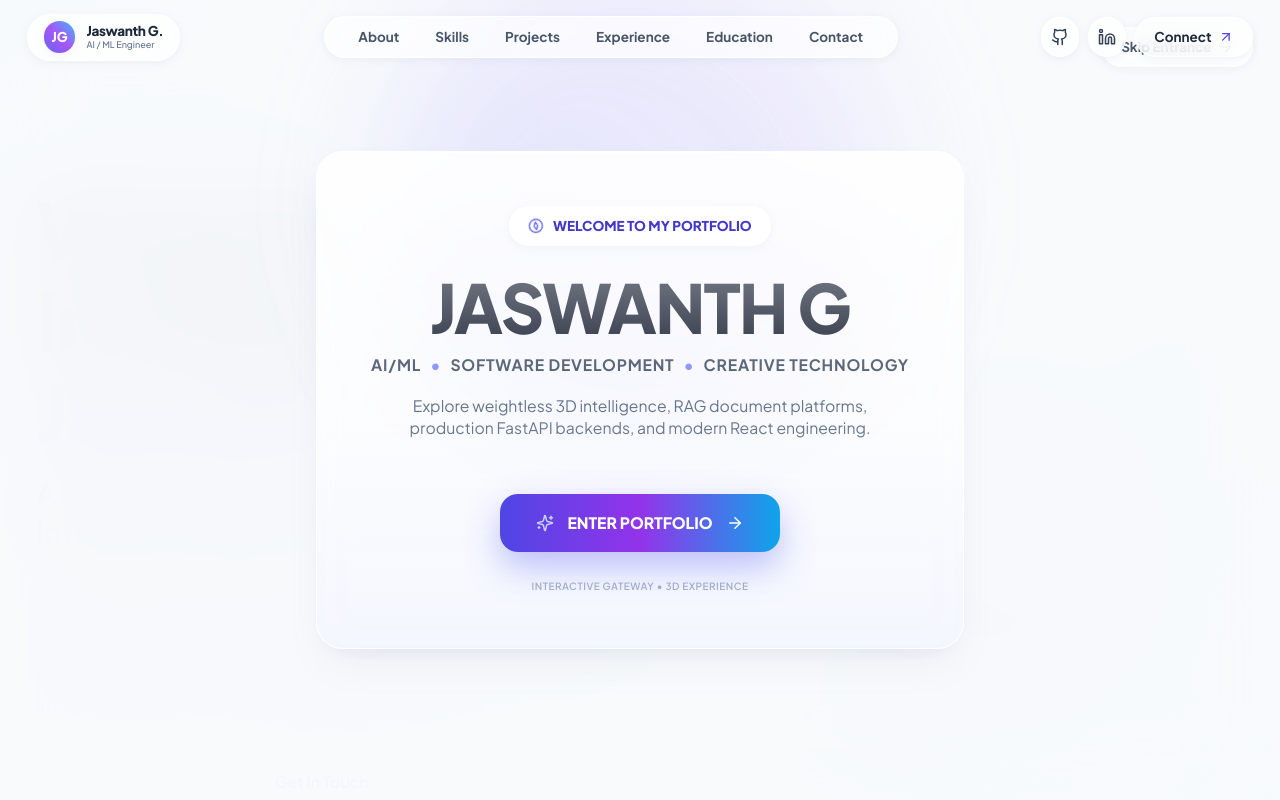
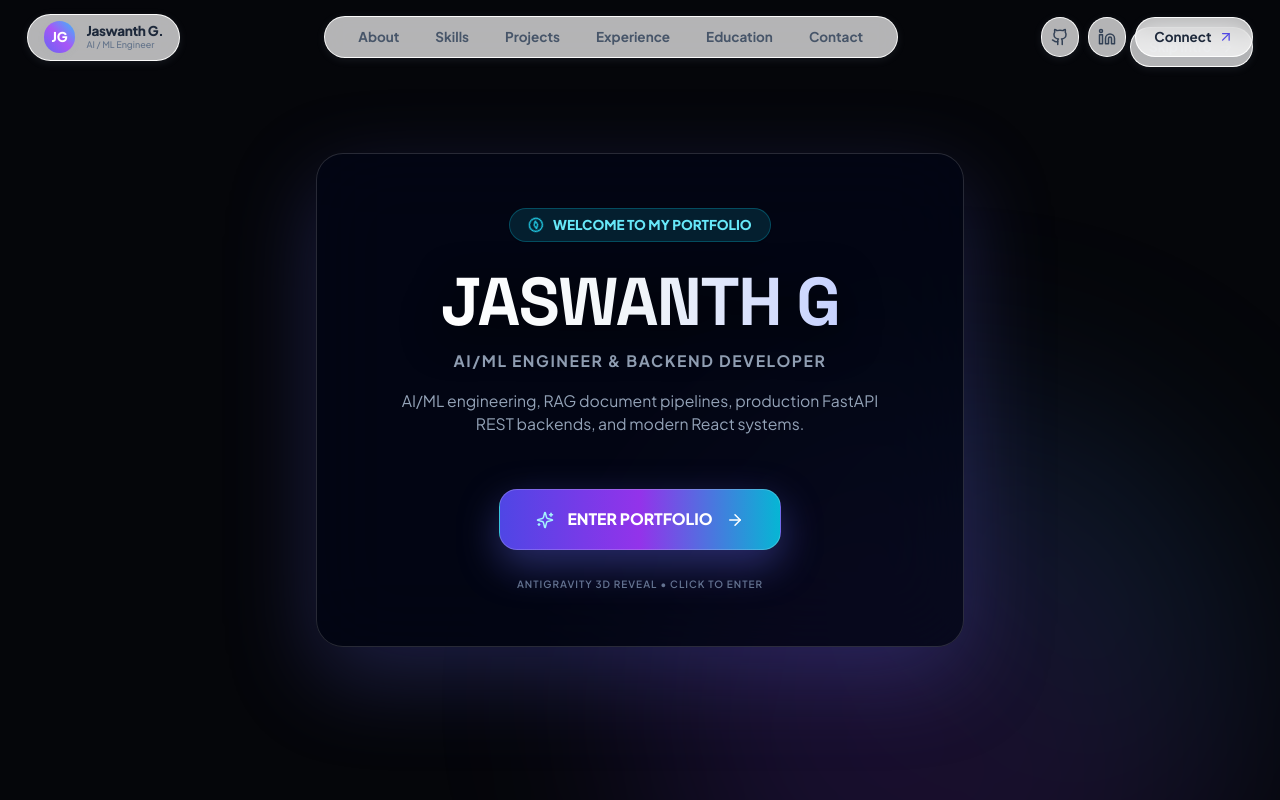
Before and after one commit to JaswanthG-10/Jaswanth-portfolio, a React (Vite) app: page / in a window 1280 px wide. Shown: the top 800 px of the page. Built offline with nearby package versions, Linux system fonts and the light colour scheme.

Commit message:
feat: Awwwards studio-quality 3D entry gate with kinetic typography and rolling physics

```diff
--- a/src/components/WelcomeGateway.jsx
+++ b/src/components/WelcomeGateway.jsx
@@ -1,47 +1,72 @@
-import React, { useState } from 'react';
+import React, { useState, useEffect, useRef } from 'react';
 import { motion, AnimatePresence } from 'framer-motion';
-import { Sparkles, ArrowRight, Compass, Layers, Cpu } from 'lucide-react';
+import { Sparkles, ArrowRight, Compass, ShieldCheck } from 'lucide-react';
 import confetti from 'canvas-confetti';
 import { useDeviceCapabilities } from '../hooks/useDeviceCapabilities';
 
 export const WelcomeGateway = ({ onEnter }) => {
   const [isTransitioning, setIsTransitioning] = useState(false);
-  const [isPressed, setIsPressed] = useState(false);
+  const [isRolling, setIsRolling] = useState(false);
+  const [mousePos, setMousePos] = useState({ x: 0, y: 0 });
+  const containerRef = useRef(null);
+
   const { isTouch, tier, prefersReducedMotion } = useDeviceCapabilities();
 
+  // Mouse Parallax & Magnetic Hover calculation
+  const handleMouseMove = (e) => {
+    if (isTouch || prefersReducedMotion) return;
+    const { clientX, clientY } = e;
+    const { innerWidth, innerHeight } = window;
+    const x = (clientX - innerWidth / 2) / (innerWidth / 2);
+    const y = (clientY - innerHeight / 2) / (innerHeight / 2);
+    setMousePos({ x, y });
+  };
+
   const handleEnterClick = () => {
-    if (isTransitioning) return;
-    setIsPressed(true);
+    if (isTransitioning || isRolling) return;
+    setIsRolling(true);
 
-    // Particle burst celebration
+    // Particle acceleration burst
     try {
       confetti({
-        particleCount: isTouch ? 30 : 60,
-        spread: 70,
+        particleCount: isTouch ? 35 : 75,
+        spread: 80,
         origin: { y: 0.65 },
-        colors: ['#6366f1', '#8b5cf6', '#0ea5e9', '#10b981'],
+        colors: ['#8b5cf6', '#6366f1', '#0ea5e9', '#10b981'],
       });
     } catch (e) {
       // fallback
     }
 
-    // Camera dolly-in & portal roll-away transition
+    // Rolling physics & portal transition sequence
     setTimeout(() => {
       setIsTransitioning(true);
       setTimeout(() => {
         onEnter();
       }, 1200);
-    }, 300);
+    }, 500);
   };
 
   return (
     <AnimatePresence>
       {!isTransitioning ? (
-        <div className="fixed inset-0 z-50 flex items-center justify-center bg-[#F8FAFC]/95 backdrop-blur-2xl overflow-hidden p-4 sm:p-6 w-full h-full">
+        <div
+          ref={containerRef}
+          onMouseMove={handleMouseMove}
+          className="fixed inset-0 z-50 flex items-center justify-center bg-[#05060A] text-white overflow-hidden p-4 sm:p-6 w-full h-full select-none"
+        >
+          {/* Deep Space Background Gradient & Ambient Noise */}
+          <div className="absolute inset-0 bg-radial from-indigo-950/40 via-purple-950/20 to-[#05060A] pointer-events-none" />
 
-          {/* Depth Background Glow Layers */}
-          <div className="absolute inset-0 bg-radial from-indigo-200/40 via-purple-100/30 to-transparent pointer-events-none animate-pulse-subtle" />
-          <div className="absolute top-1/4 left-1/2 -translate-x-1/2 -translate-y-1/2 w-[500px] h-[500px] bg-gradient-to-tr from-indigo-300/30 to-purple-300/20 rounded-full blur-3xl pointer-events-none" />
+          {/* Parallax Volumetric Glow Layer */}
+          <motion.div
+            style={{
+              x: mousePos.x * 25,
+              y: mousePos.y * 25,
+            }}
+            transition={{ type: 'spring', damping: 30, stiffness: 100 }}
+            className="absolute top-1/2 left-1/2 -translate-x-1/2 -translate-y-1/2 w-[600px] h-[600px] bg-gradient-to-tr from-indigo-600/20 via-purple-600/15 to-cyan-500/20 rounded-full blur-[100px] pointer-events-none"
+          />
 
           {/* Quick Skip Option for Recruiters */}
           <button
@@ -49,21 +74,22 @@ export const WelcomeGateway = ({ onEnter }) => {
               setIsTransitioning(true);
               setTimeout(onEnter, 500);
             }}
-            className="absolute top-6 right-6 z-50 glass-pill px-4 py-2 rounded-full text-xs font-bold text-slate-600 hover:text-indigo-600 bg-white/80 border border-white shadow-2xs flex items-center gap-1.5 transition-all min-h-[40px]"
+            className="absolute top-6 right-6 z-50 glass-pill px-4 py-2 rounded-full text-xs font-bold text-slate-300 hover:text-white bg-white/10 border border-white/20 shadow-lg flex items-center gap-1.5 transition-all backdrop-blur-md min-h-[40px]"
           >
-            <span>Skip Entrance</span>
+            <span>Skip Intro</span>
             <ArrowRight className="w-3.5 h-3.5" />
           </button>
 
-          {/* 3D ROLL-ON WELCOME INTERFACE CARD */}
+          {/* 3D ROLL-ON WELCOME GATEWAY CARD */}
           <motion.div
             initial={
               prefersReducedMotion
                 ? { opacity: 0, scale: 0.95 }
                 : {
-                    rotateX: 75,
+                    rotateX: 65,
+                    rotateY: -15,
                     translateY: 80,
-                    translateZ: -100,
+                    translateZ: -120,
                     scale: 0.85,
                     opacity: 0,
                   }
@@ -72,7 +98,8 @@ export const WelcomeGateway = ({ onEnter }) => {
               prefersReducedMotion
                 ? { opacity: 1, scale: 1 }
                 : {
-                    rotateX: 0,
+                    rotateX: mousePos.y * -8,
+                    rotateY: mousePos.x * 8,
                     translateY: 0,
                     translateZ: 0,
                     scale: 1,
@@ -80,91 +107,98 @@ export const WelcomeGateway = ({ onEnter }) => {
                   }
             }
             exit={{
-              scale: 1.35,
+              scale: 1.4,
               opacity: 0,
-              rotateX: -30,
-              translateZ: 200,
-              filter: 'blur(16px)',
+              rotateX: -40,
+              translateZ: 300,
+              filter: 'blur(20px)',
               transition: { duration: 0.9, ease: [0.22, 1, 0.36, 1] },
             }}
             transition={{
               duration: isTouch ? 0.9 : 1.3,
               ease: [0.16, 1, 0.3, 1],
             }}
-            className="relative w-full max-w-xl text-center pointer-events-auto"
+            className="relative w-full max-w-xl text-center pointer-events-auto z-10"
             style={{ perspective: 1200, transformStyle: 'preserve-3d' }}
           >
             <div
-              className={`glass-panel p-8 sm:p-12 rounded-3xl shadow-[0_30px_80px_rgba(99,102,241,0.25)] border-white bg-white/90 relative overflow-hidden transition-all duration-300 ${
-                isPressed ? 'scale-95 border-indigo-400' : ''
+              className={`p-8 sm:p-12 rounded-3xl backdrop-blur-2xl border border-white/15 bg-slate-950/70 shadow-[0_30px_90px_rgba(99,102,241,0.25)] relative overflow-hidden transition-all duration-300 ${
+                isRolling ? 'ring-2 ring-cyan-400 scale-95' : ''
               }`}
             >
-              {/* Subtle Inner Glow Border */}
-              <div className="absolute inset-0 bg-gradient-to-b from-white/80 via-transparent to-indigo-100/30 pointer-events-none" />
-
-              {/* Subtitle Badge */}
+              {/* Top Subtle Status Badge */}
               <motion.div
                 initial={{ opacity: 0, y: 15 }}
                 animate={{ opacity: 1, y: 0 }}
-                transition={{ delay: 0.4, duration: 0.5 }}
-                className="inline-flex items-center gap-2 glass-pill px-4 py-1.5 rounded-full text-xs font-extrabold text-indigo-700 mb-6 border border-indigo-200/80 shadow-2xs"
+                transition={{ delay: 0.3, duration: 0.5 }}
+                className="inline-flex items-center gap-2 px-4 py-1.5 rounded-full text-xs font-extrabold text-cyan-300 bg-cyan-950/60 border border-cyan-500/30 mb-6 shadow-sm"
               >
-                <Compass className="w-3.5 h-3.5 text-indigo-500 animate-spin-slow" />
+                <Compass className="w-3.5 h-3.5 text-cyan-400 animate-spin-slow" />
                 <span>WELCOME TO MY PORTFOLIO</span>
               </motion.div>
 
-              {/* Main Headline Name */}
+              {/* Bold Kinetic Name Typography with 3D Depth */}
               <motion.h1
                 initial={{ opacity: 0, y: 20 }}
                 animate={{ opacity: 1, y: 0 }}
-                transition={{ delay: 0.5, duration: 0.5 }}
-                className="text-4xl sm:text-5xl lg:text-6xl font-extrabold tracking-tight text-slate-900 leading-tight"
+                transition={{ delay: 0.4, duration: 0.5 }}
+                className="text-4xl sm:text-6xl font-black tracking-tight text-white leading-tight font-display drop-shadow-[0_10px_20px_rgba(0,0,0,0.8)]"
               >
-                JASWANTH G
+                <span className="bg-gradient-to-r from-white via-slate-100 to-indigo-200 bg-clip-text text-transparent">
+                  JASWANTH G
+                </span>
               </motion.h1>
 
-              {/* Specialization Subhead */}
-              <motion.div
+              {/* Supporting Tagline */}
+              <motion.p
                 initial={{ opacity: 0, y: 20 }}
                 animate={{ opacity: 1, y: 0 }}
-                transition={{ delay: 0.6, duration: 0.5 }}
-                className="mt-3 flex flex-wrap items-center justify-center gap-2 text-xs sm:text-sm font-bold text-slate-600 uppercase tracking-wider"
+                transition={{ delay: 0.5, duration: 0.5 }}
+                className="mt-3 text-xs sm:text-sm font-bold text-slate-400 tracking-widest uppercase"
               >
-                <span>AI/ML</span>
-                <span className="text-indigo-400">•</span>
-                <span>SOFTWARE DEVELOPMENT</span>
-                <span className="text-indigo-400">•</span>
-                <span>CREATIVE TECHNOLOGY</span>
-              </motion.div>
+                AI/ML Engineer & Backend Developer
+              </motion.p>
 
               <motion.p
                 initial={{ opacity: 0, y: 20 }}
                 animate={{ opacity: 1, y: 0 }}
-                transition={{ delay: 0.65, duration: 0.5 }}
-                className="mt-4 text-xs sm:text-sm text-slate-500 max-w-md mx-auto leading-relaxed"
+                transition={{ delay: 0.55, duration: 0.5 }}
+                className="mt-4 text-xs sm:text-sm text-slate-400 max-w-md mx-auto leading-relaxed"
               >
-                Explore weightless 3D intelligence, RAG document platforms, production FastAPI backends, and modern React engineering.
+                AI/ML engineering, RAG document pipelines, production FastAPI REST backends, and modern React systems.
               </motion.p>
 
-              {/* 3D DIMENSIONAL CTA BUTTON OBJECT */}
+              {/* 3D Rolling Physics CTA Button / Orb */}
               <motion.div
                 initial={{ opacity: 0, y: 20, scale: 0.9 }}
                 animate={{ opacity: 1, y: 0, scale: 1 }}
-                transition={{ delay: 0.75, duration: 0.5 }}
+                transition={{ delay: 0.65, duration: 0.5 }}
                 className="mt-8 pt-4"
               >
-                <button
+                <motion.button
                   onClick={handleEnterClick}
-                  className="group relative inline-flex items-center justify-center gap-3 px-8 py-4 rounded-2xl text-sm font-extrabold text-white bg-gradient-to-r from-indigo-600 via-purple-600 to-sky-500 hover:from-indigo-700 hover:to-sky-600 shadow-[0_15px_35px_rgba(99,102,241,0.4)] hover:shadow-[0_20px_45px_rgba(99,102,241,0.55)] transition-all duration-300 hover:-translate-y-1 active:translate-y-0 min-h-[52px] w-full sm:w-auto"
+                  whileHover={{ scale: 1.04, y: -2 }}
+                  whileTap={{ scale: 0.96 }}
+                  animate={
+                    isRolling
+                      ? {
+                          rotate: [0, 360, 720],
+                          x: [0, 150, 300],
+                          opacity: [1, 0.8, 0],
+                          transition: { duration: 0.6, ease: 'easeIn' },
+                        }
+                      : {}
+                  }
+                  className="group relative inline-flex items-center justify-center gap-3 px-8 py-4 rounded-2xl text-sm font-extrabold text-white bg-gradient-to-r from-indigo-600 via-purple-600 to-cyan-500 hover:from-indigo-500 hover:to-cyan-400 shadow-[0_15px_40px_rgba(99,102,241,0.4)] hover:shadow-[0_20px_50px_rgba(14,165,233,0.6)] border border-white/20 transition-all duration-300 min-h-[52px] w-full sm:w-auto cursor-pointer"
                 >
-                  <Sparkles className="w-4 h-4 text-indigo-200 group-hover:rotate-12 transition-transform" />
+                  <Sparkles className="w-4 h-4 text-cyan-200 group-hover:rotate-12 transition-transform" />
                   <span>ENTER PORTFOLIO</span>
                   <ArrowRight className="w-4 h-4 group-hover:translate-x-1.5 transition-transform" />
-                </button>
+                </motion.button>
               </motion.div>
 
-              <div className="mt-6 text-[10px] text-slate-400 font-semibold tracking-wider uppercase">
-                Interactive Gateway • 3D Experience
+              <div className="mt-6 text-[10px] text-slate-500 font-semibold tracking-widest uppercase">
+                Antigravity 3D Reveal • Click to Enter
               </div>
 
             </div>
@@ -172,12 +206,12 @@ export const WelcomeGateway = ({ onEnter }) => {
 
         </div>
       ) : (
-        /* Camera Dolly-In Flash Transition Layer */
+        /* Cinematic Portal Light Wipe Transition Layer */
         <motion.div
-          initial={{ opacity: 0, scale: 0.95 }}
-          animate={{ opacity: [0, 1, 0], scale: [0.95, 1.1, 1] }}
+          initial={{ opacity: 0, scale: 0.9 }}
+          animate={{ opacity: [0, 1, 0], scale: [0.9, 1.2, 1] }}
           transition={{ duration: 1.1, times: [0, 0.4, 1] }}
-          className="fixed inset-0 z-50 bg-white pointer-events-none"
+          className="fixed inset-0 z-50 bg-gradient-to-tr from-indigo-950 via-white to-sky-100 pointer-events-none"
         />
       )}
     </AnimatePresence>
```
